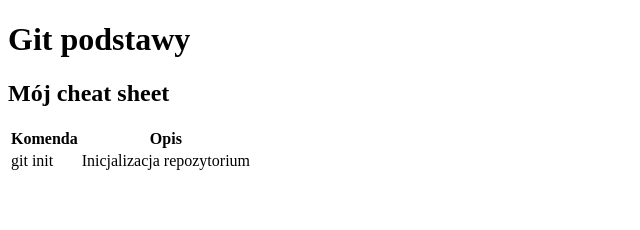
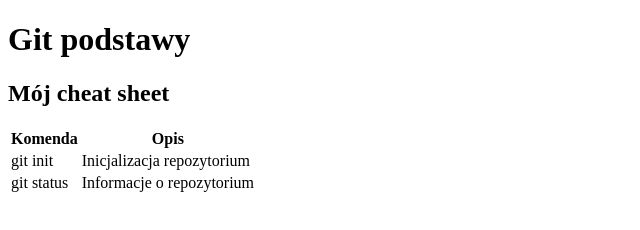
Before and after one commit to Mysterious-Angel/git_trening_pomeranian, a plain HTML site: page index.html in a window 1280 px wide. Shown: the whole page, without its empty margins (0-640 px from the left). Drawn offline with Linux system fonts and the light colour scheme.

Commit message:
nowa komenda git

```diff
--- a/index.html
+++ b/index.html
@@ -19,6 +19,10 @@
         <td>git init</td>
         <td>Inicjalizacja repozytorium</td>
       </tr>
+      <tr>
+        <td>git status</td>
+        <td>Informacje o repozytorium</td>
+      </tr>
     </table>
   </body>
 </html>
```
